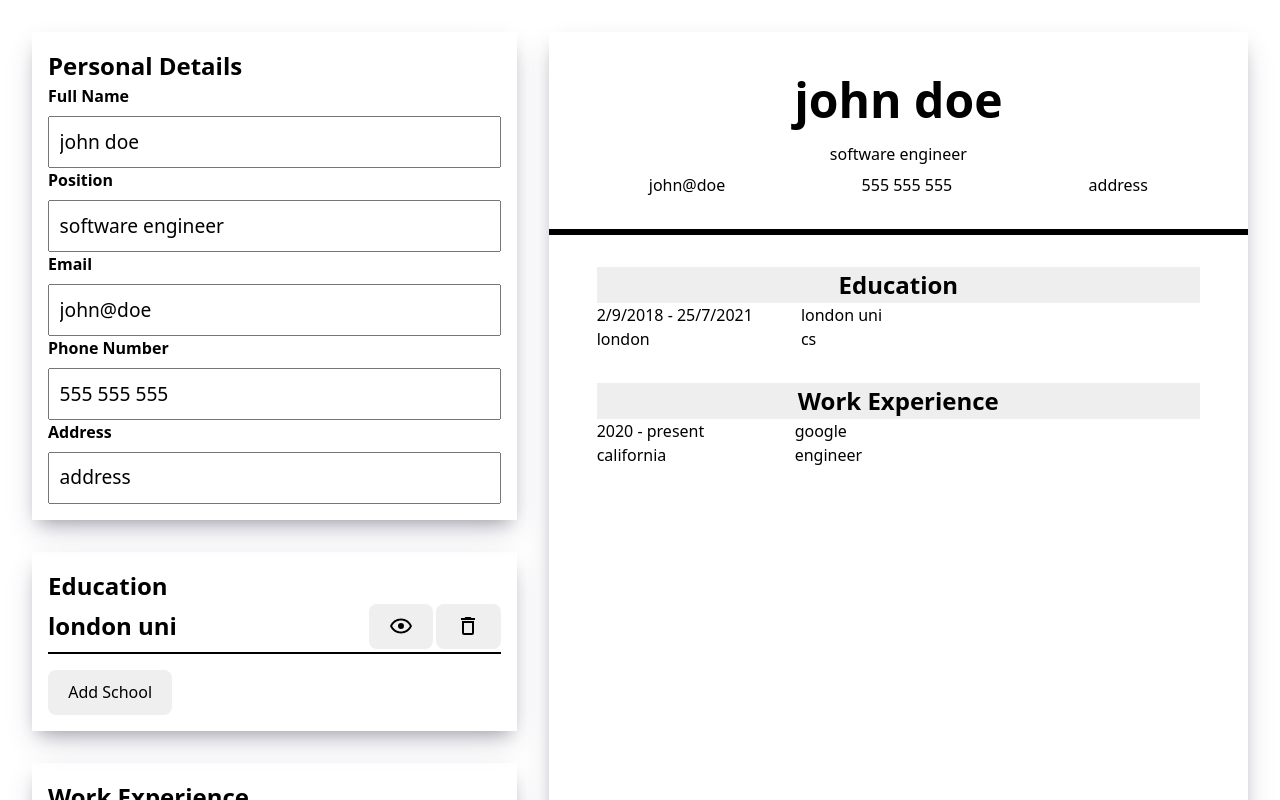
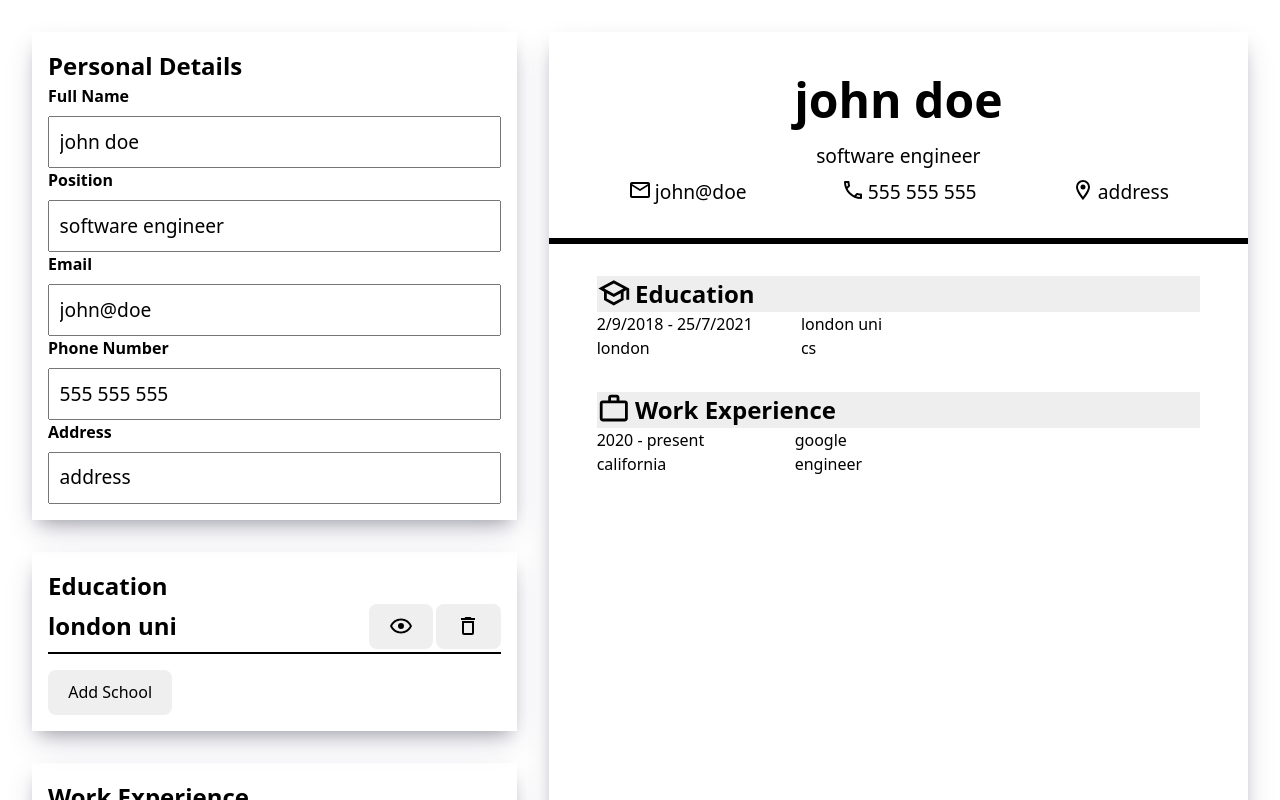
Before and after one commit to yassineb07/cv-application, a React (Vite) app: page / in a window 1280 px wide. Shown: the top 800 px of the page. Built offline with nearby package versions, Linux system fonts and the light colour scheme.

Commit message:
feat: add icons to cvCanvas sections

```diff
--- a/src/components/cvCanvas.jsx
+++ b/src/components/cvCanvas.jsx
@@ -1,3 +1,11 @@
+import Icon from '@mdi/react';
+import {
+  mdiEmailOutline,
+  mdiPhoneOutline,
+  mdiMapMarkerOutline,
+  mdiSchoolOutline,
+  mdiBriefcaseOutline,
+} from '@mdi/js';
 import CvSection from './cvSection';
 
 const CvCanvas = ({ personalInfo, education, experience }) => {
@@ -39,22 +47,30 @@ const CvCanvas = ({ personalInfo, education, experience }) => {
     <div className="cv-canvas">
       <section className="personal-info">
         <h1 className="name">{personalInfo.fullName}</h1>
-        <p>{personalInfo.position}</p>
+        <p className="job-title">{personalInfo.position}</p>
         <div className="info">
-          <p>{personalInfo.email}</p>
-          <p>{personalInfo.phone}</p>
-          <p>{personalInfo.address}</p>
+          <p>
+            <Icon path={mdiEmailOutline} size={1} /> {personalInfo.email}
+          </p>
+          <p>
+            <Icon path={mdiPhoneOutline} size={1} /> {personalInfo.phone}
+          </p>
+          <p>
+            <Icon path={mdiMapMarkerOutline} size={1} /> {personalInfo.address}
+          </p>
         </div>
       </section>
       <CvSection
         className="education"
         title={'Education'}
         list={educationItems}
+        icon={mdiSchoolOutline}
       />
       <CvSection
         className="experience"
         title={'Work Experience'}
         list={experienceItems}
+        icon={mdiBriefcaseOutline}
       />
     </div>
   );
--- a/src/components/cvSection.jsx
+++ b/src/components/cvSection.jsx
@@ -1,7 +1,11 @@
-const CvSection = ({ title, list }) => {
+import Icon from '@mdi/react';
+
+const CvSection = ({ title, list, icon }) => {
   return !list.length || list.every((e) => e === null) ? null : (
     <section className="education">
-      <h2 className="title">{title}</h2>
+      <h2 className="title">
+        <Icon path={icon} size={1.4} /> {title}
+      </h2>
       {list}
     </section>
   );
--- a/src/styles/App.css
+++ b/src/styles/App.css
@@ -88,9 +88,18 @@
   display: flex;
   justify-content: space-around;
 }
+.info > * {
+  display: flex;
+  gap: 0.2rem;
+  font-size: 1.2rem;
+}
+.job-title {
+  font-size: 1.2rem;
+}
 
 .title {
-  text-align: center;
+  display: flex;
+  gap: 0.3rem;
   background-color: rgba(0, 0, 0, 0.068);
 }
 
```
